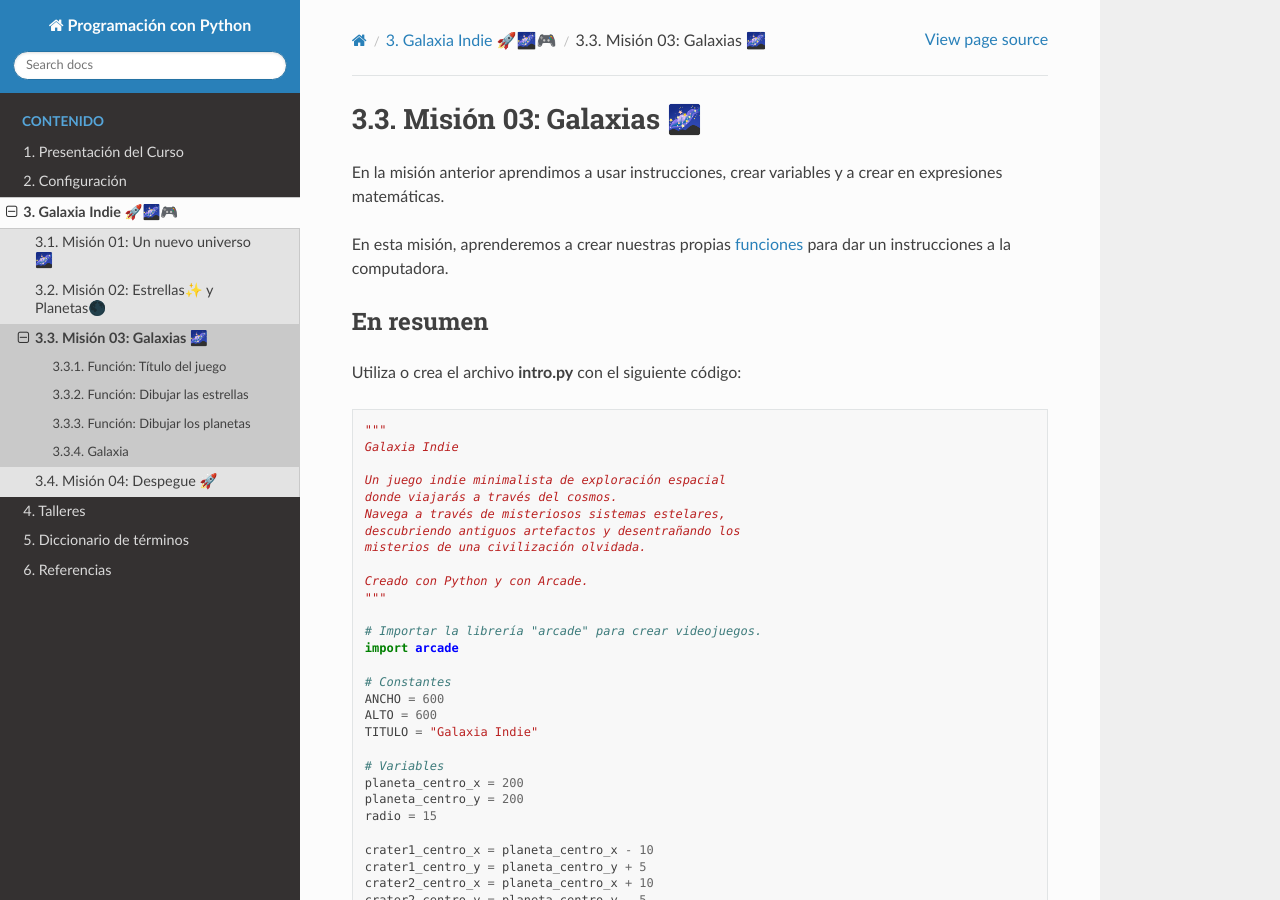
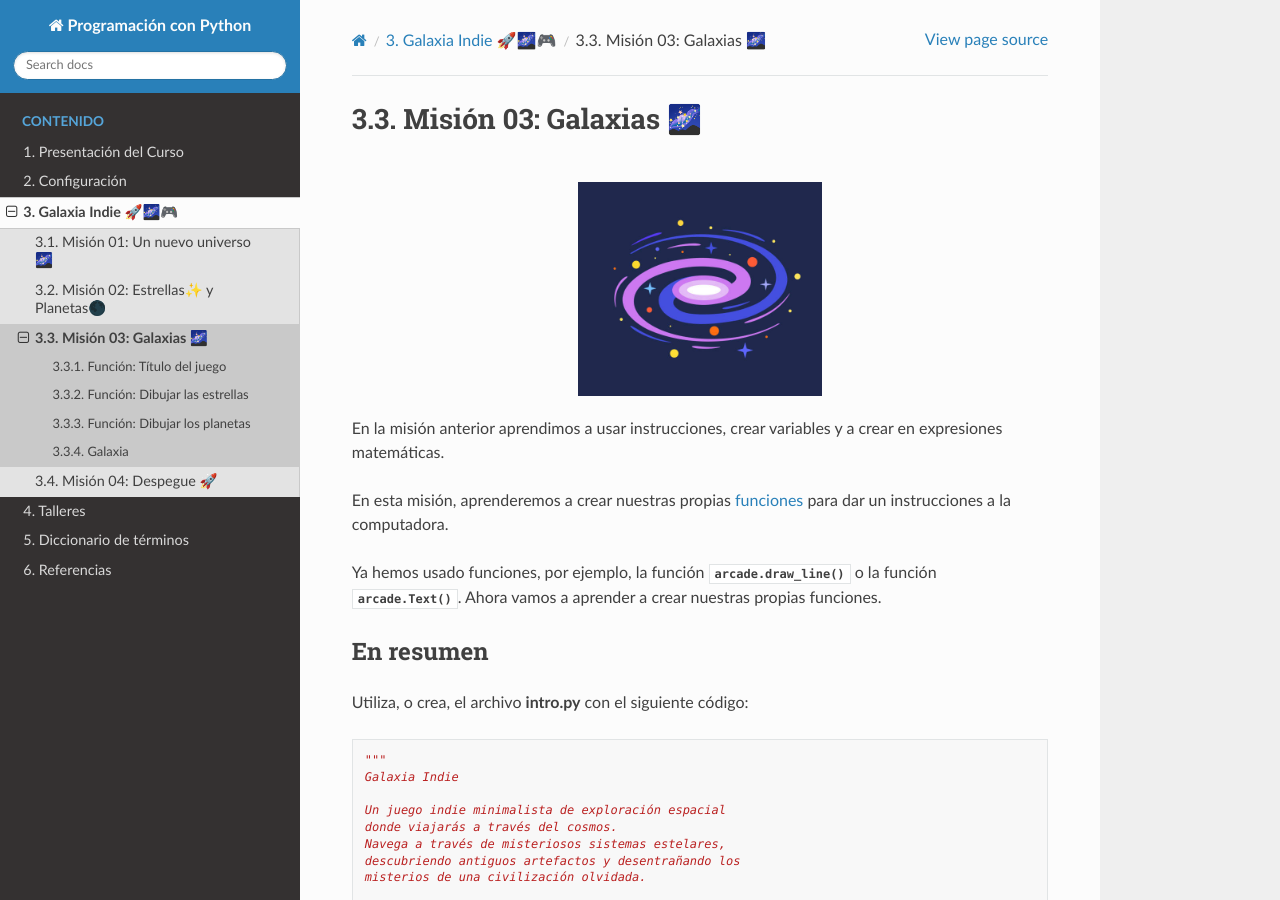
Before and after one commit to aavendan/programacion-python, a Sphinx documentation site: the page built from docs/source/sesiones/sesion03.rst, in a window 1280 px wide and 900 px high. Built offline with Sphinx 7.4.7 and the Read the Docs theme 3.1.0, drawn with Linux system fonts in a browser that asks for light colours; some of the changed text lies outside the part shown.

Commit message:
reordering previous code

```diff
--- a/docs/source/sesiones/sesion03.rst
+++ b/docs/source/sesiones/sesion03.rst
@@ -1,14 +1,22 @@
 Misión 03: Galaxias 🌌
 ===================================
+
+.. figure:: ../img/sesion03/istockphoto-1845480259-612x612.jpg
+    :scale: 40%
+    :figclass: align-center
+    :alt: ordenes
 
 En la misión anterior aprendimos a usar instrucciones, crear variables y a crear en expresiones matemáticas.
 
 En esta misión, aprenderemos a crear nuestras propias :term:`funciones` para dar un instrucciones a la computadora.
 
+Ya hemos usado funciones, por ejemplo, la función :py:func:`arcade.draw_line()` o la función :py:func:`arcade.Text()`. Ahora vamos a aprender a crear nuestras propias funciones.
+
+
 .. rubric:: En resumen
   :heading-level: 2
 
-Utiliza o crea el archivo **intro.py** con el siguiente código:
+Utiliza, o crea, el archivo **intro.py** con el siguiente código:
 
 .. code-block:: python
 
@@ -101,13 +109,6 @@ Utiliza o crea el archivo **intro.py** con el siguiente código:
 
   # Inicia el bucle principal del juego que mantiene la ventana abierta
   arcade.run()
-
-.. figure:: ../img/sesion03/istockphoto-1845480259-612x612.jpg
-    :scale: 40%
-    :figclass: align-center
-    :alt: ordenes
-
-Ya hemos usado funciones, por ejemplo, la función :py:func:`arcade.draw_line()` o la función :py:func:`arcade.Text()`. Ahora vamos a aprender a crear nuestras propias funciones.
 
 Función: Título del juego
 ------------------
```
